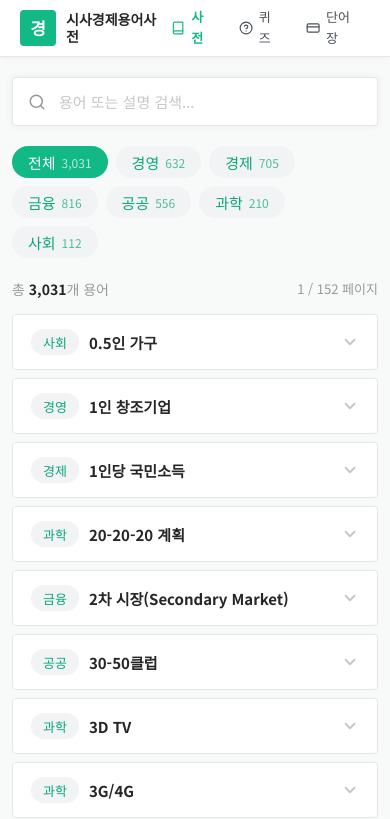
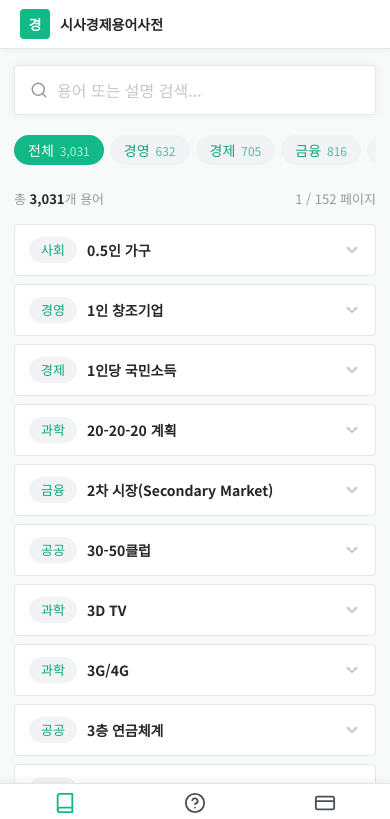
Before and after one commit to boredape874/E-KOREA, a React (Vite) app: page /#/ in a window 390 px wide. Shown: the top 819 px of the page. Built offline with nearby package versions, Linux system fonts and the light colour scheme.

Commit message:
feat: mobile layout — bottom tab nav, touch targets, scroll fixes, safe area

```diff
--- a/index.html
+++ b/index.html
@@ -3,7 +3,7 @@
   <head>
     <meta charset="UTF-8" />
     <link rel="icon" type="image/svg+xml" href="/E-KOREA/favicon.svg" />
-    <meta name="viewport" content="width=device-width, initial-scale=1.0" />
+    <meta name="viewport" content="width=device-width, initial-scale=1.0, viewport-fit=cover" />
     <title>시사경제용어사전 | E-KOREA</title>
     <meta name="description" content="시사경제 핵심 용어 3000개 이상을 한눈에. 검색, 분류, 퀴즈까지." />
     <link rel="preconnect" href="https://fonts.googleapis.com" />
--- a/src/App.css
+++ b/src/App.css
@@ -111,10 +111,47 @@
   font-size: 13px;
 }
 
-/* ── Responsive ── */
+/* ── Mobile: bottom tab bar ── */
 @media (max-width: 640px) {
+  /* Header 축소 */
+  .header-inner { height: 48px; }
+  .logo-sub { display: none; }
+  .logo-icon { width: 30px; height: 30px; font-size: 14px; }
   .logo-title { font-size: 14px; }
-  .logo-sub { display: none; }
-  .nav-link { padding: 7px 12px; font-size: 13px; }
-  .main { padding: 20px 12px; }
+
+  /* 상단 nav 숨기고 하단 탭바로 전환 */
+  .nav {
+    position: fixed;
+    bottom: 0;
+    left: 0;
+    right: 0;
+    background: var(--white);
+    border-top: 1px solid var(--border);
+    padding-bottom: env(safe-area-inset-bottom);
+    z-index: 200;
+    justify-content: space-around;
+    gap: 0;
+    box-shadow: 0 -2px 8px rgba(0,0,0,0.06);
+  }
+
+  .nav-link {
+    flex: 1;
+    flex-direction: column;
+    align-items: center;
+    justify-content: center;
+    padding: 8px 4px 10px;
+    font-size: 10px;
+    gap: 4px;
+    border-radius: 0;
+    letter-spacing: 0.2px;
+  }
+
+  .nav-link svg { width: 22px; height: 22px; }
+
+  /* 탭바 높이만큼 main 패딩 */
+  .main {
+    padding: 16px 14px calc(60px + env(safe-area-inset-bottom) + 8px);
+  }
+
+  .footer { display: none; }
 }
--- a/src/index.css
+++ b/src/index.css
@@ -48,8 +48,13 @@ body {
 }
 
 a { color: inherit; text-decoration: none; }
-button { cursor: pointer; font-family: var(--font); }
+button { cursor: pointer; font-family: var(--font); -webkit-tap-highlight-color: transparent; }
 input { font-family: var(--font); }
+
+/* 모바일 줌 방지 (16px 이하 input) */
+@media (max-width: 640px) {
+  input, select, textarea { font-size: 16px !important; }
+}
 
 /* Scrollbar */
 ::-webkit-scrollbar { width: 6px; height: 6px; }
--- a/src/pages/Dictionary.css
+++ b/src/pages/Dictionary.css
@@ -189,3 +189,33 @@
 }
 
 .pg-ellipsis { font-size: 14px; color: var(--gray-light); padding: 0 4px; }
+
+/* ── Mobile ── */
+@media (max-width: 640px) {
+  /* 검색창 */
+  .search-input { font-size: 16px; padding: 12px 44px 12px 42px; }
+
+  /* 카테고리 — 가로 스크롤 */
+  .cat-bar {
+    flex-wrap: nowrap;
+    overflow-x: auto;
+    -webkit-overflow-scrolling: touch;
+    scrollbar-width: none;
+    padding-bottom: 4px;
+    gap: 6px;
+  }
+  .cat-bar::-webkit-scrollbar { display: none; }
+  .cat-btn { flex-shrink: 0; height: 1.875rem; padding: 0 0.875rem; font-size: 0.875rem; }
+
+  /* 결과 정보 */
+  .result-info { font-size: 13px; }
+
+  /* 페이지네이션 */
+  .pg-btn { min-width: 32px; height: 32px; font-size: 13px; }
+
+  /* 카드 */
+  .term-header { padding: 12px 14px; }
+  .term-name { font-size: 14px; }
+  .term-body { padding: 0 14px 14px; }
+  .term-desc { font-size: 13px; }
+}
--- a/src/pages/Flashcards.css
+++ b/src/pages/Flashcards.css
@@ -447,14 +447,49 @@
   gap: 4px;
 }
 
-/* ── Responsive ── */
+/* ── Mobile ── */
 @media (max-width: 640px) {
-  .fc-cat-grid { grid-template-columns: 1fr 1fr; }
-  .fc-hero-title { font-size: 24px; }
-  .fc-card { height: 280px; }
-  .fc-face-term { font-size: 24px; }
-  .fc-face { padding: 24px 24px; gap: 14px; }
-  .fc-face-desc { font-size: 13.5px; }
-  .fc-nav-btn { padding: 10px 16px; font-size: 13px; }
+  /* Landing */
+  .fc-hero { padding: 28px 0 28px; }
+  .fc-hero-title { font-size: 22px; }
+  .fc-hero-desc { font-size: 14px; }
+  .fc-cat-grid { grid-template-columns: 1fr 1fr; gap: 8px; }
+  .fc-cat-card { padding: 18px 14px; gap: 10px; }
+  .fc-cat-count { font-size: 22px; }
+
+  /* Topbar */
+  .fc-topbar { gap: 8px; }
+  .fc-back-btn { padding: 7px 10px 7px 8px; font-size: 12px; }
+  .fc-progress-text { font-size: 12px; }
+  .fc-known-count { display: none; } /* 공간 부족 — 도트로 대체됨 */
+
+  /* Mode toggle */
+  .fc-mode-bar { width: 100%; }
+  .fc-mode-btn { flex: 1; justify-content: center; }
+
+  /* 카드 */
+  .fc-card {
+    height: 260px;
+    padding: 24px 20px;
+    gap: 16px;
+  }
+  .fc-card.flipped { padding-top: 20px; }
+  .fc-face-term { font-size: 26px; }
+  .fc-face-desc { font-size: 13.5px; line-height: 1.85; }
+
+  /* 설명 보기 카드 */
+  .fc-card-open { padding: 20px 18px; }
+  .fc-open-term { font-size: 18px; }
+  .fc-open-desc { font-size: 13.5px; }
+
+  /* 알아요 버튼 — 더 큰 터치 영역 */
+  .fc-known-btn { padding: 10px 28px; font-size: 14px; }
+
+  /* 네비 */
+  .fc-nav { gap: 8px; }
+  .fc-nav-btn { padding: 12px 16px; font-size: 13px; }
+  .fc-nav-btn svg { width: 16px; height: 16px; }
+
+  /* 키보드 힌트 숨김 */
   .fc-keyboard-hint { display: none; }
 }
--- a/src/pages/Quiz.css
+++ b/src/pages/Quiz.css
@@ -514,12 +514,40 @@
    RESPONSIVE
 ═══════════════════════════════ */
 @media (max-width: 640px) {
-  .quiz-cat-grid { grid-template-columns: 1fr 1fr; }
-  .quiz-hero-title { font-size: 24px; }
-  .quiz-card-desc { font-size: 15px; }
-  .quiz-input { font-size: 16px; }
-  .quiz-stat-item { padding: 12px 14px; }
+  /* Landing */
+  .quiz-hero { padding: 28px 0 28px; }
+  .quiz-hero-title { font-size: 22px; }
+  .quiz-hero-desc { font-size: 14px; }
+  .quiz-cat-grid { grid-template-columns: 1fr 1fr; gap: 8px; }
+  .quiz-cat-card { padding: 18px 14px; gap: 10px; }
+  .quiz-cat-count { font-size: 22px; }
+
+  /* Stats bar — 가로 스크롤 */
+  .quiz-stats-bar { overflow-x: auto; scrollbar-width: none; }
+  .quiz-stats-bar::-webkit-scrollbar { display: none; }
+  .quiz-stat-item { padding: 12px 16px; white-space: nowrap; }
   .quiz-stat-num { font-size: 18px; }
+
+  /* 점수 도트 */
+  .quiz-score-track { padding: 8px 12px; gap: 4px; }
+  .score-dot { width: 8px; height: 8px; }
+
+  /* 질문 카드 */
+  .quiz-card { padding: 18px 16px; }
+  .quiz-card-desc { font-size: 15px; line-height: 1.9; }
+
+  /* 입력 */
+  .quiz-input { font-size: 16px; padding: 14px 46px 14px 14px; }
+  .quiz-answer-reveal { font-size: 13px; padding: 9px 14px; }
+
+  /* 버튼 */
+  .btn-primary { padding: 14px; font-size: 15px; }
+  .btn-ghost { padding: 14px 14px; font-size: 13px; }
+
+  /* Summary */
+  .summary-card { padding: 22px 18px; }
   .summary-stat-grid { grid-template-columns: repeat(2, 1fr); }
   .summary-stat:nth-child(2) { border-right: none; }
+  .summary-stat-val { font-size: 22px; }
+  .summary-row { padding: 10px 14px; font-size: 13px; }
 }
```
